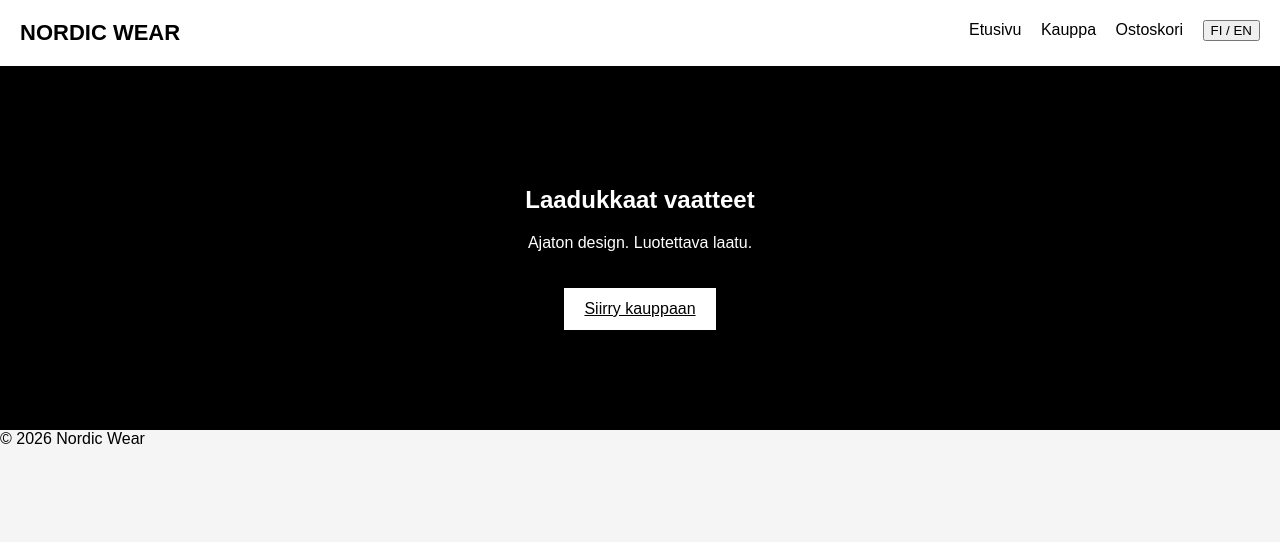
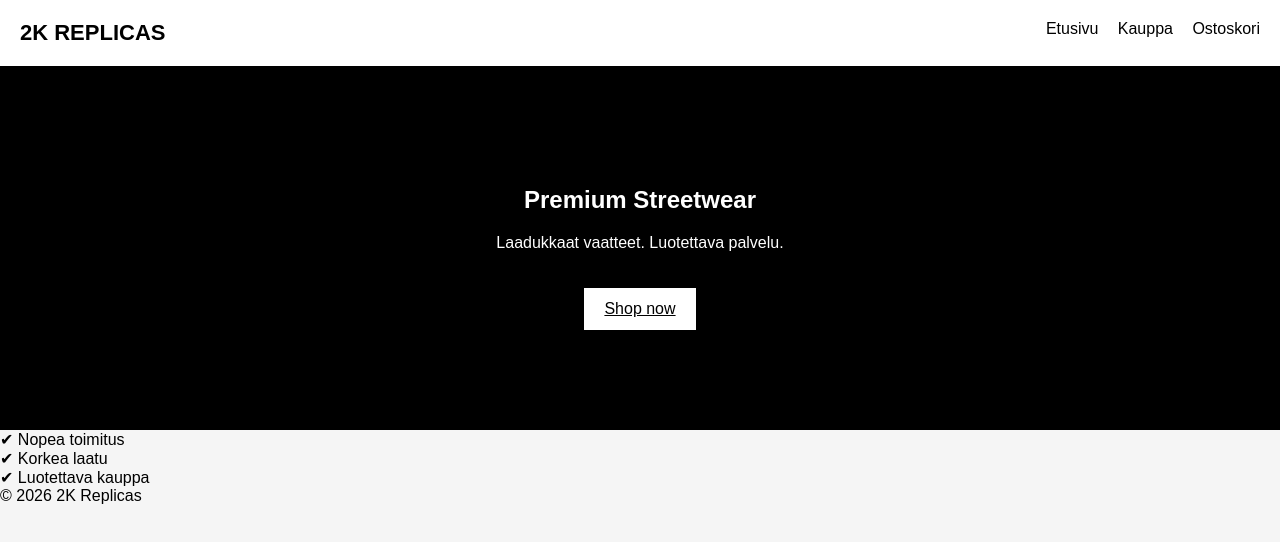
Before and after one commit to 2kreps/2kreps, a plain HTML site: page index.html in a window 1280 px wide. Drawn offline with Linux system fonts and the light colour scheme.

Commit message:
index.html

```diff
--- a/index.html
+++ b/index.html
@@ -1,32 +1,37 @@
 <!DOCTYPE html>
 <html lang="fi">
 <head>
-  <meta charset="UTF-8">
-  <title>Nordic Wear</title>
+  <meta charset="UTF-8" />
+  <meta name="viewport" content="width=device-width, initial-scale=1.0"/>
+  <title>2K Replicas</title>
   <link rel="stylesheet" href="style.css">
 </head>
 <body>
 
-<header>
-  <div class="logo">NORDIC WEAR</div>
+<header class="navbar">
+  <div class="logo">2K REPLICAS</div>
   <nav>
-    <a href="index.html" id="nav-home">Etusivu</a>
-    <a href="shop.html" id="nav-shop">Kauppa</a>
-    <a href="cart.html" id="nav-cart">Ostoskori</a>
-    <button onclick="toggleLang()">FI / EN</button>
+    <a href="index.html">Etusivu</a>
+    <a href="shop.html">Kauppa</a>
+    <a href="cart.html">Ostoskori</a>
   </nav>
 </header>
 
 <section class="hero">
-  <h1 id="hero-title">Laadukkaat vaatteet</h1>
-  <p id="hero-text">Ajaton design. Luotettava laatu.</p>
-  <a href="shop.html" class="btn">Siirry kauppaan</a>
+  <h1>Premium Streetwear</h1>
+  <p>Laadukkaat vaatteet. Luotettava palvelu.</p>
+  <a href="shop.html" class="btn">Shop now</a>
+</section>
+
+<section class="features">
+  <div>✔ Nopea toimitus</div>
+  <div>✔ Korkea laatu</div>
+  <div>✔ Luotettava kauppa</div>
 </section>
 
 <footer>
-  © 2026 Nordic Wear
+  © 2026 2K Replicas
 </footer>
 
-<script src="script.js"></script>
 </body>
 </html>
```
